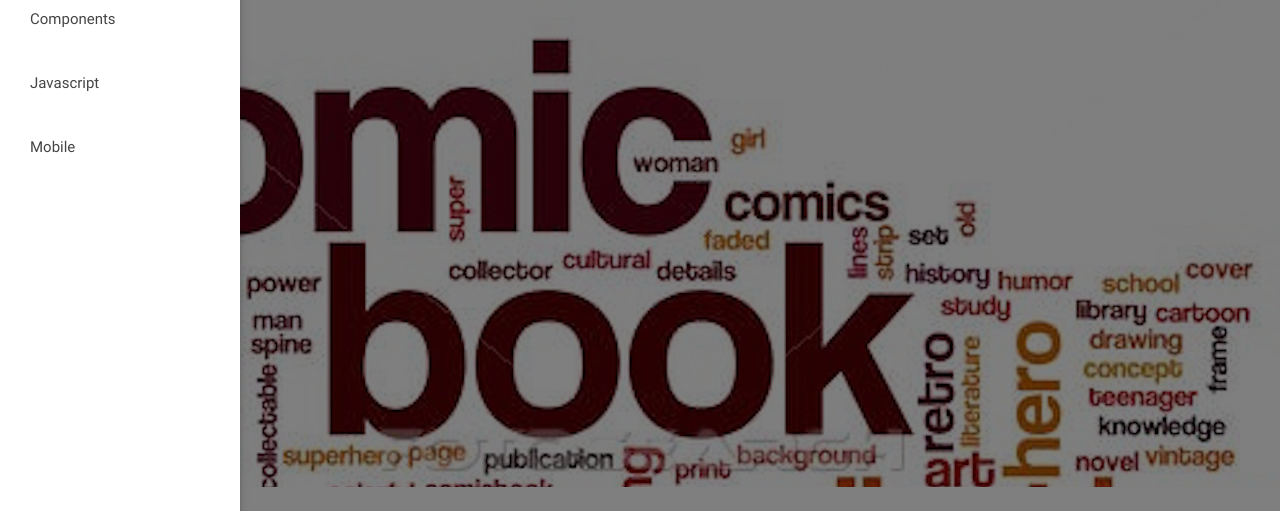
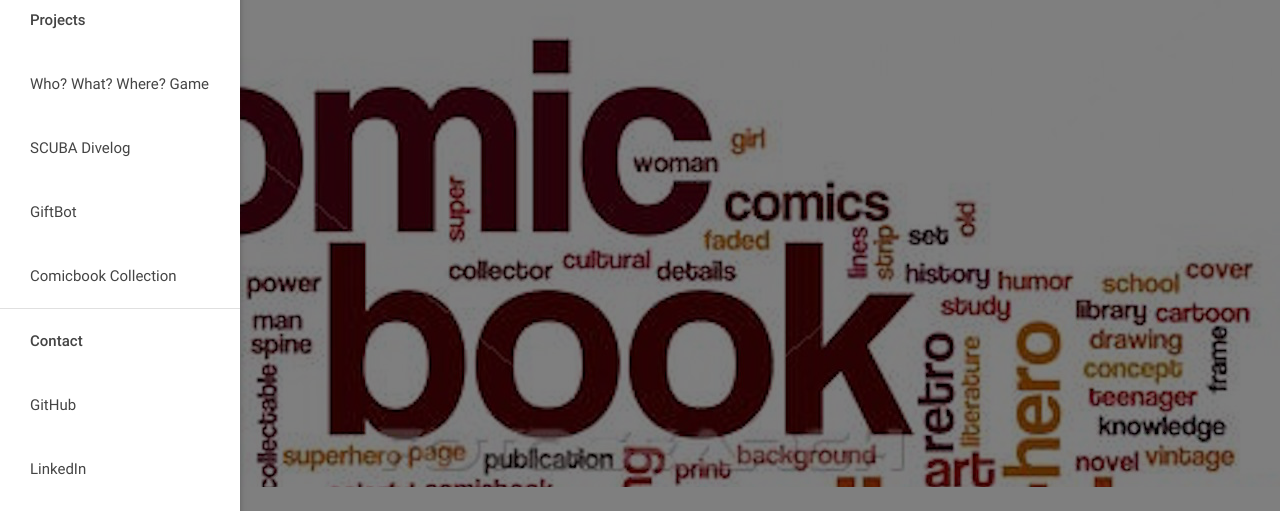
Before and after one commit to jvillarba/hello-joe, a website: page index.html in a window 1280 px wide. Shown: the part 77-588 px from the top of the page. Drawn offline with nearby package versions, Linux system fonts and the light colour scheme.

Commit message:
working on side nav

```diff
--- a/index.html
+++ b/index.html
@@ -11,14 +11,21 @@
                 <a href="#" data-activates="mobile-demo" class="button-collapse"><i class="material-icons">menu</i></a>
                 <ul id="nav-mobile" class="left hide-on-med-and-down">
                   <li><a href=""><i class="material-icons">view_module</i></a></li>
-                  <!-- <li><a href=""><i class="material-icons">more_vert</i></a></li> -->
+                  <!-- <li style="hide-on-large-only"><a href=""><i class="material-icons">more_vert</i></a></li> -->
                   <!-- <li><a href="https://vast-tundra-53998.herokuapp.com/">Comicbook App</a></li> -->
                 </ul>
                 <ul class="side-nav" id="mobile-demo">
-                  <li><a href="sass.html">Sass</a></li>
-                  <li><a href="badges.html">Components</a></li>
-                  <li><a href="collapsible.html">Javascript</a></li>
-                  <li><a href="mobile.html">Mobile</a></li>
+                  <li><a href="">About</a></li>
+                  <div class="divider"></div>
+                  <li><a href=""><strong>Projects</strong></a></li>
+                  <li><a href="http://jvillarba.github.io/Who-Done-It-Game/">Who? What? Where? Game</a></li>
+                  <li><a href="https://guarded-temple-31706.herokuapp.com/dives">SCUBA Divelog</a></li>
+                  <li><a href="https://evening-depths-97156.herokuapp.com/">GiftBot</a></li>
+                  <li><a href="https://vast-tundra-53998.herokuapp.com/">Comicbook Collection</a></li>
+                  <div class="divider"></div>
+                  <li><a href=""><strong>Contact</strong></a></li>
+                  <li><a href="https://github.com/jvillarba">GitHub</a></li>
+                  <li><a href="https://www.linkedin.com/in/villarba">LinkedIn</a></li>
                 </ul>
             </div>
         </nav>
@@ -51,7 +58,7 @@
     </div>
     <div class="blue-grey lighten-5 z-depth-1">
         <div class="row container" style="text-align: center; text-shadow: 3px 3px 5px gray">
-        <h1 class="header light-blue-text" style="font-variant: small-caps"><a href="">Online SCUBA Divelog</a></h1>
+        <h1 class="header light-blue-text" style="font-variant: small-caps"><a href="https://guarded-temple-31706.herokuapp.com/dives">Online SCUBA Divelog</a></h1>
         <h6 class="grey-text text-darken-3 lighten-3">This application allows users to log SCUBA dives online.</h6>
         <h5 class="grey-text text-darken-1 lighten-3">Ruby | Rails | HTML | CSS | Javascript | Bootstrap</h5>
         </div>
```
